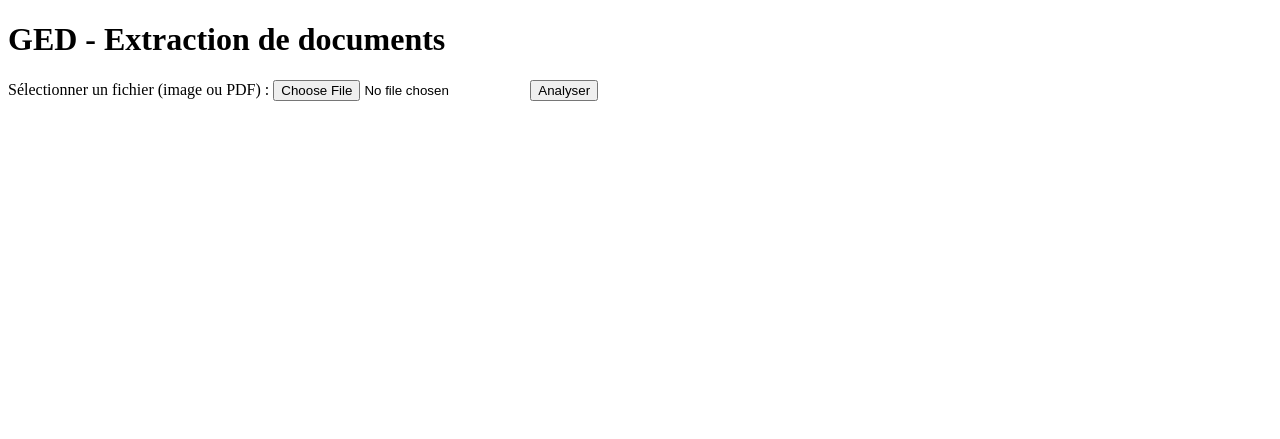
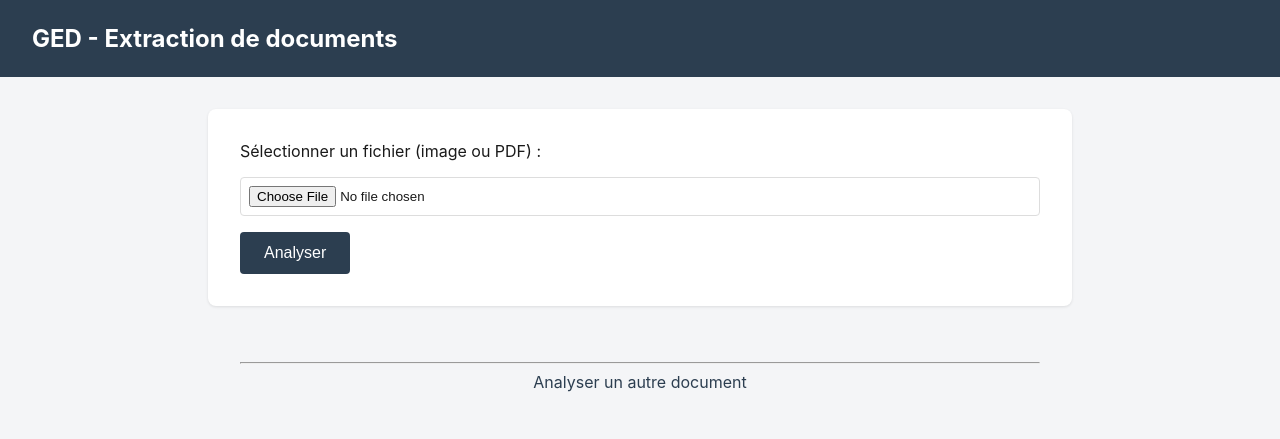
Before and after one commit to Gamal7612/GED-Extraction, a FastAPI app: page / in a window 1280 px wide. Shown: the top 439 px of the page. Run offline with FastAPI, Linux system fonts and the light colour scheme.

Commit message:
Generalisation extraction multi-types, templates Jinja2 avec heritage, css avec variables

```diff
--- a/main.py
+++ b/main.py
@@ -1,7 +1,9 @@
+# main.py
 import os
 from fastapi import FastAPI, Request, UploadFile, File, HTTPException
 from fastapi.templating import Jinja2Templates
 from fastapi.responses import HTMLResponse
+from fastapi.staticfiles import StaticFiles
 
 from extracteur_image import extraire_texte_image
 from extracteur_pdf import extraire_texte_pdf
@@ -11,45 +13,54 @@ DOSSIER_UPLOADS = "uploads"
 os.makedirs(DOSSIER_UPLOADS, exist_ok=True)
 
 app = FastAPI()
+
 BASE_DIR = os.path.dirname(os.path.abspath(__file__))
 templates = Jinja2Templates(directory=os.path.join(BASE_DIR, "templates"))
+app.mount("/static", StaticFiles(directory=os.path.join(BASE_DIR, "static")), name="static")
+
+# Correspondance entre le nom d'outil choisi par Claude et le template à utiliser
+TEMPLATES_PAR_TYPE = {
+    "extraire_lettre": "resultat_lettre.html",
+    "extraire_facture": "resultat_facture.html",
+    "extraire_contrat": "resultat_contrat.html",
+    "extraire_document_generique": "resultat_generique.html"
+}
+
 
 def extraire_texte_selon_type(chemin_fichier):
-    """Extrait le texte d'un fichier selon son type."""
+    """Détecte l'extension et appelle le bon extracteur."""
     extension = os.path.splitext(chemin_fichier)[1].lower()
     if extension in [".png", ".jpg", ".jpeg"]:
         return extraire_texte_image(chemin_fichier)
     elif extension == ".pdf":
         return extraire_texte_pdf(chemin_fichier)
     else:
-        raise ValueError("Type de fichier non supporté.")
+        raise ValueError(f"Type de fichier non supporté : {extension}")
+
 
 @app.get("/", response_class=HTMLResponse)
-def accueil(request:Request):
-    """Page d'accueil avec le formulaire de téléchargement."""
-    return templates.TemplateResponse(
-        request,
-        "accueil.html",
-        {}
-        )
+def accueil(request: Request):
+    return templates.TemplateResponse(request, "accueil.html", {})
+
 
 @app.post("/analyser", response_class=HTMLResponse)
-async def analyser(request: Request, document: UploadFile = File(...)):
-    """Analyse le document téléchargé et retourne les résultats."""
+async def analyser_document(request: Request, document: UploadFile = File(...)):
     chemin_sauvegarde = os.path.join(DOSSIER_UPLOADS, document.filename)
 
     contenu = await document.read()
-    # Sauvegarde du fichier téléchargé
     with open(chemin_sauvegarde, "wb") as f:
         f.write(contenu)
 
     try:
         texte = extraire_texte_selon_type(chemin_sauvegarde)
-        donnees = extraire_donnees(texte)
+        type_document, donnees = extraire_donnees(texte)
+
+        nom_template = TEMPLATES_PAR_TYPE.get(type_document, "resultat_generique.html")
+
         return templates.TemplateResponse(
             request,
-            "resultat.html",
+            nom_template,
             {"donnees": donnees, "texte": texte}
-            )
+        )
     except Exception as e:
         raise HTTPException(status_code=400, detail=str(e))
--- /dev/null
+++ b/static/style.css
@@ -0,0 +1,135 @@
+/* Variables CSS - palette et valeurs réutilisables */
+:root {
+    /* Couleurs */
+    --couleur-primaire: #2c3e50;
+    --couleur-primaire-hover: #1a252f;
+    --couleur-fond: #f4f5f7;
+    --couleur-texte: #1a1a1a;
+    --couleur-bordure: #eee;
+    --couleur-bordure-input: #ddd;
+    --couleur-blanc: #ffffff;
+
+    /* Typographie */
+    --police-principale: -apple-system, BlinkMacSystemFont, "Segoe UI", Roboto, sans-serif;
+    --taille-titre-header: 1.5rem;
+    --taille-texte-pre: 0.85rem;
+
+    /* Espacements */
+    --espacement-petit: 0.5rem;
+    --espacement-moyen: 1rem;
+    --espacement-grand: 1.5rem;
+    --espacement-tres-grand: 2rem;
+
+    /* Bordures et ombres */
+    --rayon-bordure: 4px;
+    --rayon-bordure-large: 8px;
+    --ombre-carte: 0 1px 3px rgba(0, 0, 0, 0.1);
+
+    /* Largeur de contenu */
+    --largeur-max-contenu: 800px;
+}
+
+/* Styles généraux */
+body {
+    font-family: var(--police-principale);
+    margin: 0;
+    padding: 0;
+    background-color: var(--couleur-fond);
+    color: var(--couleur-texte);
+}
+
+/* Header */
+header {
+    background-color: var(--couleur-primaire);
+    color: var(--couleur-blanc);
+    padding: var(--espacement-grand) var(--espacement-tres-grand);
+}
+
+header h1 {
+    margin: 0;
+    font-size: var(--taille-titre-header);
+}
+
+/* Contenu principal */
+main {
+    max-width: var(--largeur-max-contenu);
+    margin: var(--espacement-tres-grand) auto;
+    padding: var(--espacement-tres-grand);
+    background-color: var(--couleur-blanc);
+    border-radius: var(--rayon-bordure-large);
+    box-shadow: var(--ombre-carte);
+}
+
+main h2 {
+    color: var(--couleur-primaire);
+    border-bottom: 2px solid var(--couleur-bordure);
+    padding-bottom: var(--espacement-petit);
+}
+
+main p {
+    line-height: 1.6;
+}
+
+main strong {
+    color: var(--couleur-primaire);
+}
+
+/* Formulaire */
+form {
+    display: flex;
+    flex-direction: column;
+    gap: var(--espacement-moyen);
+}
+
+input[type="file"] {
+    padding: var(--espacement-petit);
+    border: 1px solid var(--couleur-bordure-input);
+    border-radius: var(--rayon-bordure);
+}
+
+button {
+    background-color: var(--couleur-primaire);
+    color: var(--couleur-blanc);
+    border: none;
+    padding: 0.75rem var(--espacement-grand);
+    border-radius: var(--rayon-bordure);
+    cursor: pointer;
+    font-size: 1rem;
+    width: fit-content;
+}
+
+button:hover {
+    background-color: var(--couleur-primaire-hover);
+}
+
+/* Liste de mots-clés */
+ul {
+    padding-left: var(--espacement-grand);
+}
+
+/* Texte brut extrait */
+pre {
+    background-color: var(--couleur-fond);
+    padding: var(--espacement-moyen);
+    border-radius: var(--rayon-bordure);
+    overflow-x: auto;
+    white-space: pre-wrap;
+    font-size: var(--taille-texte-pre);
+}
+
+/* Footer */
+footer {
+    max-width: var(--largeur-max-contenu);
+    margin: var(--espacement-tres-grand) auto;
+    padding: var(--espacement-moyen) var(--espacement-tres-grand);
+    text-align: center;
+}
+
+footer a {
+    color: var(--couleur-primaire);
+    text-decoration: none;
+}
+
+footer a:hover {
+    text-decoration: underline;
+}
--- a/templates/accueil.html
+++ b/templates/accueil.html
@@ -1,15 +1,11 @@
-<!DOCTYPE html>
-<html lang="fr">
-<head>
-    <meta charset="UTF-8">
-    <title>GED - Extraction de documents</title>
-</head>
-<body>
-    <h1>GED - Extraction de documents</h1>
+{% extends "base.html" %}
+
+{% block titre %}GED - Accueil{% endblock %}
+
+{% block contenu %}
     <form action="/analyser" method="post" enctype="multipart/form-data">
         <label>Sélectionner un fichier (image ou PDF) : </label>
         <input type="file" name="document" accept=".png,.jpg,.jpeg,.pdf">
         <button type="submit">Analyser</button>
     </form>
-</body>
-</html>
+{% endblock %}
--- /dev/null
+++ b/templates/base.html
@@ -0,0 +1,22 @@
+<!DOCTYPE html>
+<html lang="fr">
+<head>
+    <meta charset="UTF-8">
+    <title>{% block titre %}GED - Extraction{% endblock %}</title>
+    <link rel="stylesheet" href="/static/style.css">
+</head>
+<body>
+    <header>
+        <h1>GED - Extraction de documents</h1>
+    </header>
+
+    <main>
+        {% block contenu %}{% endblock %}
+    </main>
+
+    <footer>
+        <hr>
+        <a href="/">Analyser un autre document</a>
+    </footer>
+</body>
+</html>
```
Also changed, not shown: extracteur_claude.py (+76 -41 lines), templates/resultat_contrat.html (added, +27 -0 lines), templates/resultat_facture.html (added, +24 -0 lines), templates/resultat_generique.html (added, +19 -0 lines), templates/resultat_lettre.html (added, +22 -0 lines), vue_html.py (deleted, +0 -31 lines).
